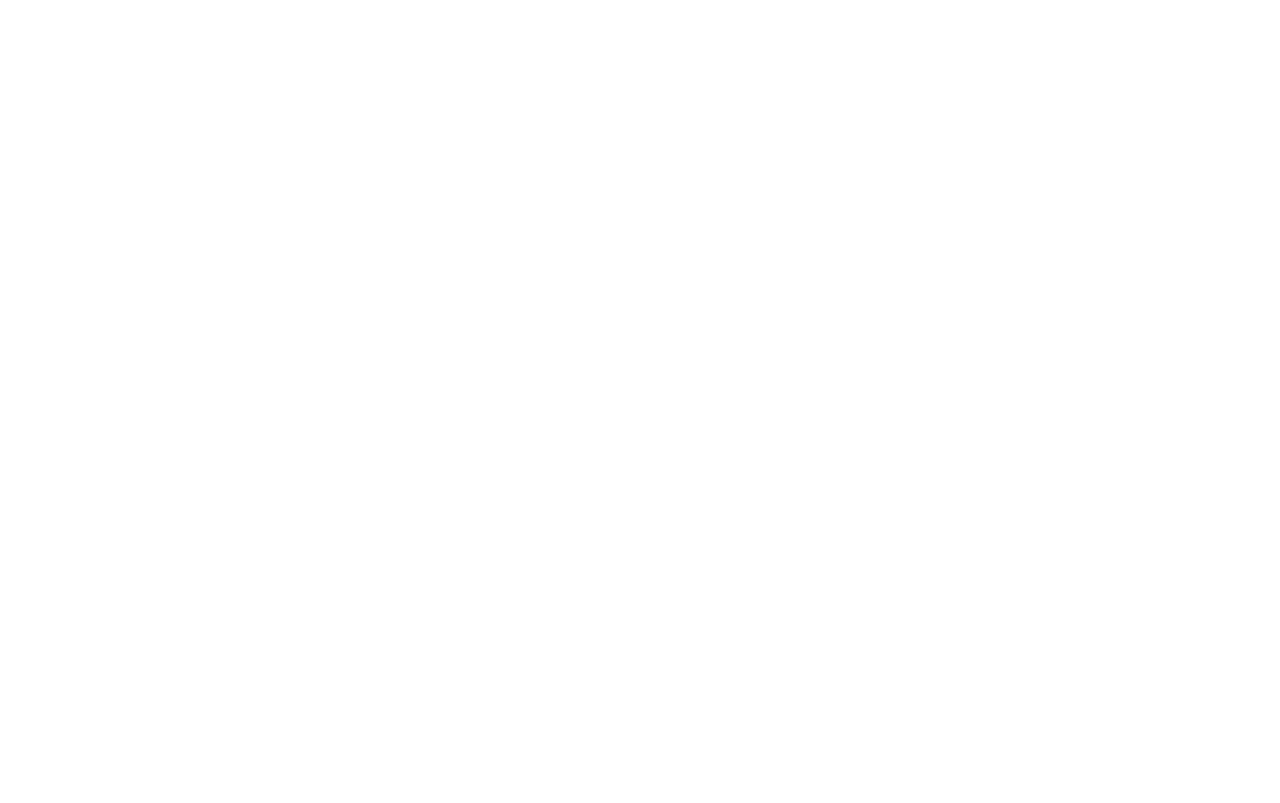
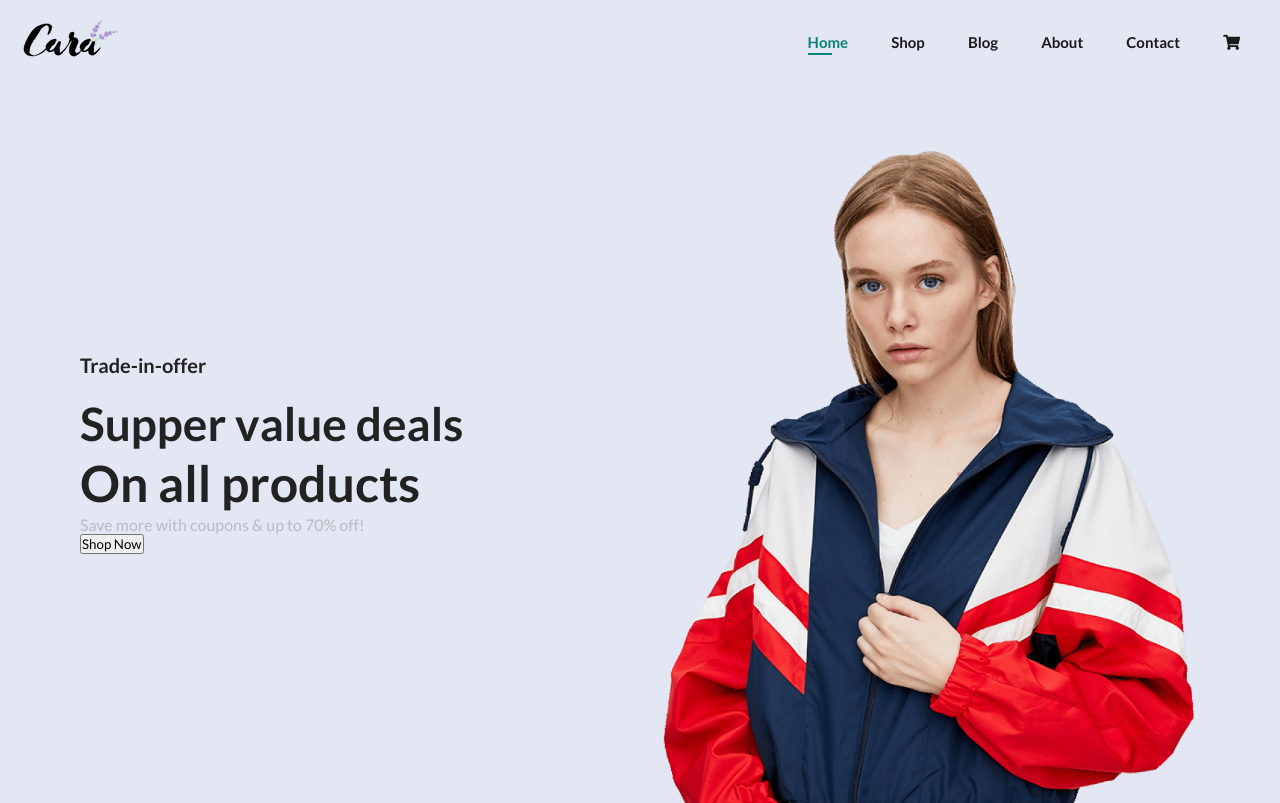
Before and after one commit to Nguyenductuan-dev/Website-Clothes, a plain HTML site: page index.html in a window 1280 px wide. Drawn offline with Linux system fonts and the light colour scheme.

Commit message:
admin
update html css header

```diff
--- a/assets/css/style.css
+++ b/assets/css/style.css
@@ -0,0 +1,87 @@
+* {
+    margin: 0;
+    padding: 0;
+    box-sizing: border-box;
+    font-family: 'Lato', sans-serif;
+}
+h1 {
+    font-size: 50px;
+    line-height: 64px;
+    color: #222;
+}
+h2 {
+    font-size: 46px;
+    line-height: 54px;
+    color: #222;
+}
+
+h4 {
+    font-size: 20px;
+    line-height: 64px;
+    color: #222;
+}
+h6 {
+    font-weight: 700;
+    font-size: 12px;
+}
+p {
+    font-size: 16px;
+    color: #4444;
+}
+body {
+    width: 100%;
+}
+
+/* ================ HEADER =================== */
+.header {
+    display: flex;
+    justify-content: space-between;
+    align-items: center;
+    padding: 20px;
+    background-color: #e3e6f3;
+    box-shadow: 0 5px 15px rgba(0, 0, 0, .06);
+}
+.navbar {
+    display: inline-block;
+}
+.navbar__item {
+    display: inline-block;
+    list-style: none;
+    padding: 0 20px;
+    position: relative;
+}
+.navbar__link {
+    text-decoration: none;
+    color: #1a1a1a;
+   font-size: 15px;
+   font-weight: 600;
+   transition: .3s ease;
+
+}
+.navbar__link:hover,
+.navbar__link.navbar__active {
+    color: #088178;
+}
+.navbar__active::after,
+.navbar__link:hover::after {
+    content: '';
+    width: 30%;
+    height: 2px;
+    background-color: #088178;
+    position: absolute;
+    bottom: -4px;
+    left: 20px;
+}
+/* ================ BANNER =================== */
+.banner {
+    background-image: url('../images/hero4.png');
+    width: 100%;
+    height: 90vh;
+    background-position: top 25% right 0;
+    background-size: cover;
+    padding: 0 80px;
+    display: flex;
+    flex-direction: column;
+    align-items: flex-start;
+    justify-content: center;
+}
--- a/index.html
+++ b/index.html
@@ -13,6 +13,49 @@
     <title>Website Clothes</title>
 </head>
 <body>
+    <!-- ======================= HEADER ====================== -->
+    <header class="header" id="header">
+        <a href="index.html" class="header__logo">
+            <img src="assets/images/logo.png" alt="" class="header__logo-img">
+        </a>
 
+        <div class="navbar" id="navbar">
+            <ul class="navbar__list">
+                <li class="navbar__item ">
+                    <a href="index.html" class="navbar__link navbar__active">Home</a>
+                </li>
+                <li class="navbar__item">
+                    <a href="shop.html" class="navbar__link">Shop</a>
+                </li>
+                <li class="navbar__item">
+                    <a href="blog.html" class="navbar__link">Blog</a>
+                </li>
+                <li class="navbar__item">
+                    <a href="about.html" class="navbar__link">About</a>
+                </li>
+                <li class="navbar__item">
+                    <a href="contact.html" class="navbar__link">Contact</a>
+                </li>
+                <li class="navbar__item">
+                    <a href="cart.html" class="navbar__link">
+                        <i class="fas fa-shopping-cart"></i>
+                    </a>
+                </li>
+            </ul>
+        </div>
+    </header>
+
+    <!-- ======================= BANNER ====================== -->
+    <section class="banner" id="banner">
+        <h4>Trade-in-offer</h4>
+        <h2>Supper value deals</h2>
+        <h1>On all products</h1>
+        <p>Save more with coupons & up to 70% off!</p>
+        <button class="btn">
+            Shop Now
+        </button>
+    </section>
+
+    <script src="assets/js/main.js"></script>
 </body>
 </html>
```
